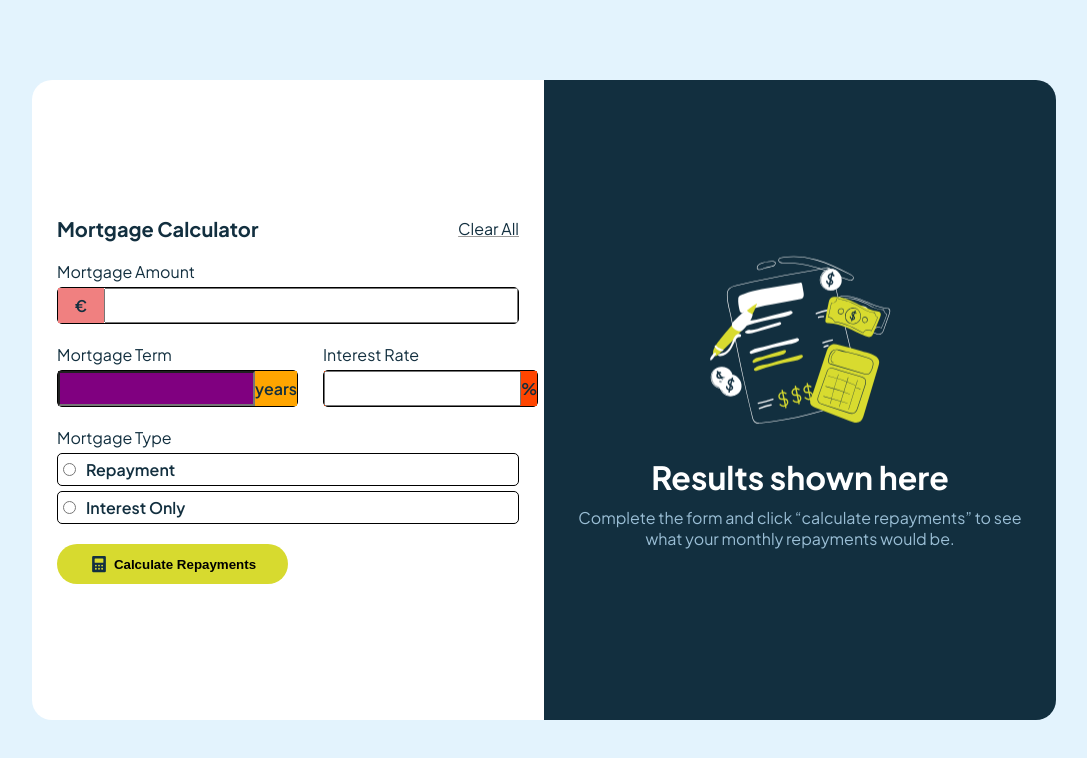
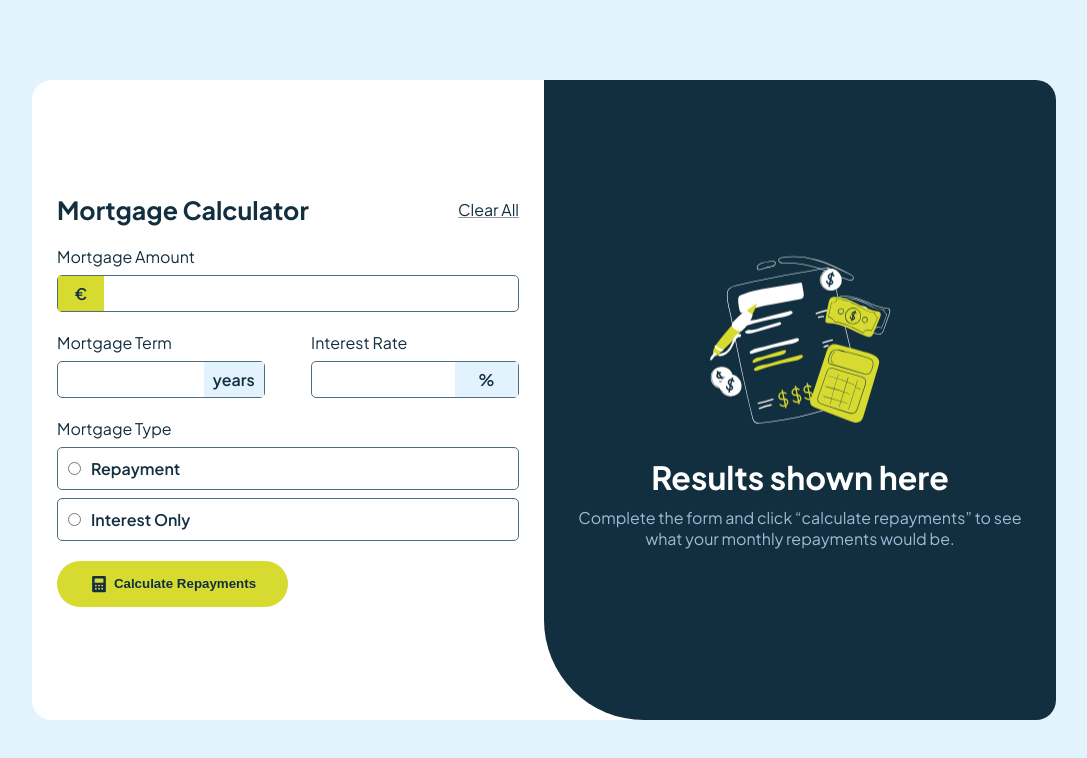
Before and after one commit to antonimatheus/Mortgage-repayment-calculator, a React (Vite) app: page / in a window 1280 px wide. Shown: the top 758 px of the page, without its empty margins (96-1183 px from the left). Built offline with nearby package versions, Linux system fonts and the light colour scheme.

Commit message:
first interface done

```diff
--- a/src/App.css
+++ b/src/App.css
@@ -40,6 +40,12 @@
     background-color: var(--Slate100);
 }
 
+.container > div {
+    display: flex;
+    background-color: var(--White);
+    border-radius: 20px 20px 20px 20px;
+}
+
 .Form--container {
     display: flex;
     flex-direction: column;
@@ -59,7 +65,7 @@
     align-items: center;
     width: 40vw;
     height: 80vh;
-    border-radius: 0px 20px 20px 0px;
+    border-radius: 0px 20px 20px 100px;
     background-color: var(--Slate900);
     gap: 20px;
 }
--- a/src/App.jsx
+++ b/src/App.jsx
@@ -6,8 +6,10 @@ import Form from './Main/Form'
 function App() {
   return (
     <div className='container'>
-      <Form />
-      <Results />
+      <div>
+        <Form />
+        <Results />
+      </div>
     </div>
   )
 }
--- a/src/Main/Form.css
+++ b/src/Main/Form.css
@@ -24,7 +24,7 @@
 }
 
 .Form--title h1 {
-    font-size: 20px;
+    font-size: 25px;
 }
 
 .Form--clearAll {
@@ -52,13 +52,13 @@
 .Form--mortgageAmount {
     display: flex;
     flex-direction: column;
-    gap: 5px;
+    gap: 8px;
 }
 
 .Form--mortgageAmountDIV {
     display: flex;
     width: 100%;
-    border: 1px solid black;
+    border: 1px solid var(--Slate700);
     border-radius: 5px;
 }
 
@@ -68,108 +68,135 @@
     align-items: center;
     width: 10%;
     font-weight: 600;
-    background-color: lightcoral;
+    background-color: var(--Lime);
 }
+
 .Form--mortgageAmountInput {
+    display: flex;
     width: 90%;
-    display: flex;
 }
 
 .Form--mortgageAmountInput input {
    width: 100%;
-   padding: 8px;
+   font-weight: 700;
+   padding: 10px;
+   border: none;
+   background-color: transparent;
 }
+
+.Form--mortgageAmountInput input:focus {
+    outline: none;
+}
+
+
 
 .Form--term--rate {
     display: flex;
+    justify-content: space-between;
     flex-direction: row;
     width: 100%;
     gap: 25px;
 }
 
-.Form--term--rate div {
-    display: flex;
-    flex-direction: column;
-    width: 100%;
-}
+
 
 .Form--term {
     display: flex;
-    width: 50%;
-    gap: 5px;
+    flex-direction: column;
+    width: 45%;
+    gap: 8px;
 }
 
 .Form--termDIV {
-    border: 1px solid black;
+    display: flex;
+    width: 100%;
+    border: 1px solid var(--Slate700);
     border-radius: 5px;
 }
 
-.Form--term div {
+.Form--termIcon {
     display: flex;
-    flex-direction: row;
+    justify-content: center;
+    align-items: center;
+    width: 40%;
+    font-weight: 600;
+    background-color: var(--Slate100);
 }
+
+.Form--mortgageAmountInput {
+    display: flex;
+    width: 90%;
+}
+
+.Form--termInput input {
+   width: 100%;
+   font-weight: 700;
+   padding: 10px;
+   border: none;
+   background-color: transparent;
+}
+
+.Form--termInput input:focus {
+    outline: none;
+}
+
 
 
 .Form--rate {
     display: flex;
-    width: 50%;
-    gap: 5px;
+    flex-direction: column;
+    width: 45%;
+    gap: 8px;
 }
 
 .Form--rateDIV {
-    border: 1px solid black;
+    display: flex;
+    width: 100%;
+    border: 1px solid var(--Slate700);
     border-radius: 5px;
-}
-
-.Form--rate div {
-    display: flex;
-    flex-direction: row;
-    width: 100%;
-    font-weight: 600;
-    background-color: orangered;
-}
-
-.Form--rateInput {
-    width: 100%;
-}
-
-.Form--rateInput input {
-    padding: 8px;
 }
 
 .Form--rateIcon {
     display: flex;
     justify-content: center;
     align-items: center;
-    width: 10%;
+    width: 40%;
+    font-weight: 600;
+    background-color: var(--Slate100);
 }
 
-.Form--termInput input {
-    background-color: purple;
-    padding: 8px;
+.Form--rateInput  {
+    display: flex;
+    width: 90%;
 }
 
-.Form--termIcon {
-    display: flex;
-    width: 10%;
-    justify-content: center;
-    align-items: center;
-    font-weight: 600;
-    background-color: orange;
+.Form--rateInput input {
+   width: 100%;
+   font-weight: 700;
+   padding: 10px;
+   border: none;
+   background-color: transparent;
 }
+
+.Form--rateInput input:focus {
+    outline: none;
+}
+
+
 
 .Form--mortgageType {
     display: flex;
     flex-direction: column;
-    gap: 5px;
+    gap: 8px;
 }
 
 .Form--mortgageTypeRepayment, .Form--mortgageTypeInterestOnly {
     display: flex;
-    border: 1px solid black;
+    border: 1px solid var(--Slate700);
     border-radius: 5px;
-    padding: 5px;
+    padding: 10px;
     font-weight: 600;
+    cursor: pointer;
     gap: 10px;
 }
 
@@ -178,17 +205,17 @@
     flex-direction: row;
     justify-content: center;
     align-items: center;
-    padding: 10px;
+    padding: 13px;
     width: 50%;
     font-weight: 600;
     border: none;
     border-radius: 30px;
     background-color: var(--Lime);
+    color: var(--Slate900);
     gap: 5px;
     cursor: pointer;
 }
 
-
 .Form--calculateRepayments img {
     width: 20px;
 }
```
